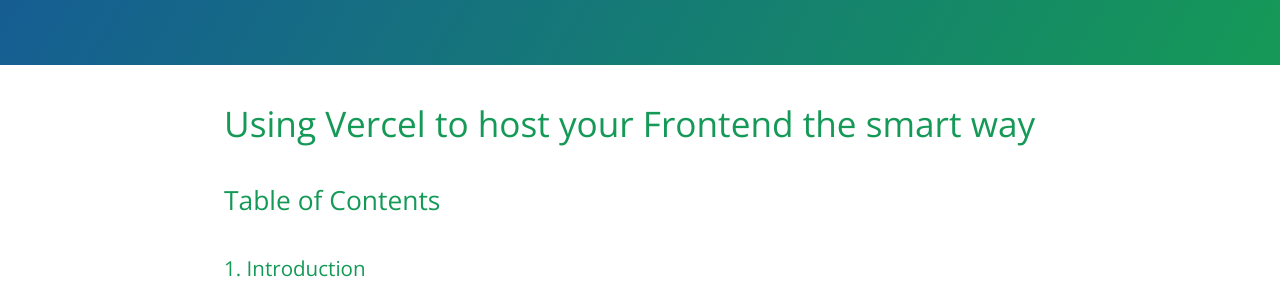
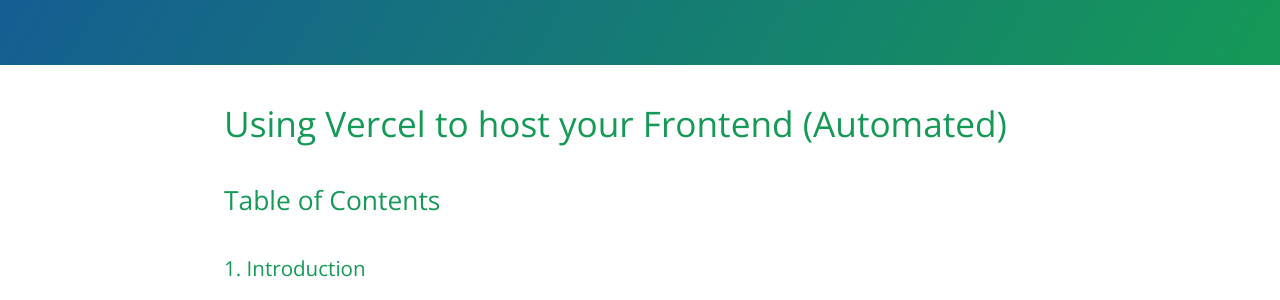
Before and after one commit to learning-software-engineering/learning-software-engineering.github.io, a Jekyll site: the page built from Topics/Development_Process/Frontend_Automated_Deployment_Vercel.md, in a window 1280 px wide and 900 px high. Shown: the part 241-541 px from the top of the window. Built offline with Jekyll 4.4.1, drawn with Linux system fonts in a browser that asks for light colours; our own code applies the rules of GitHub Pages for plain Markdown files.

Commit message:
formatting

```diff
--- a/Topics/Development_Process/Frontend_Automated_Deployment_Vercel.md
+++ b/Topics/Development_Process/Frontend_Automated_Deployment_Vercel.md
@@ -1,4 +1,4 @@
-# Using Vercel to host your Frontend the smart way
+# Using Vercel to host your Frontend (Automated)
 
 ## Table of Contents
 ### 1. Introduction
```
Also changed, not shown: Topics/Development_Process.md (+1 -0 lines), README.md.
